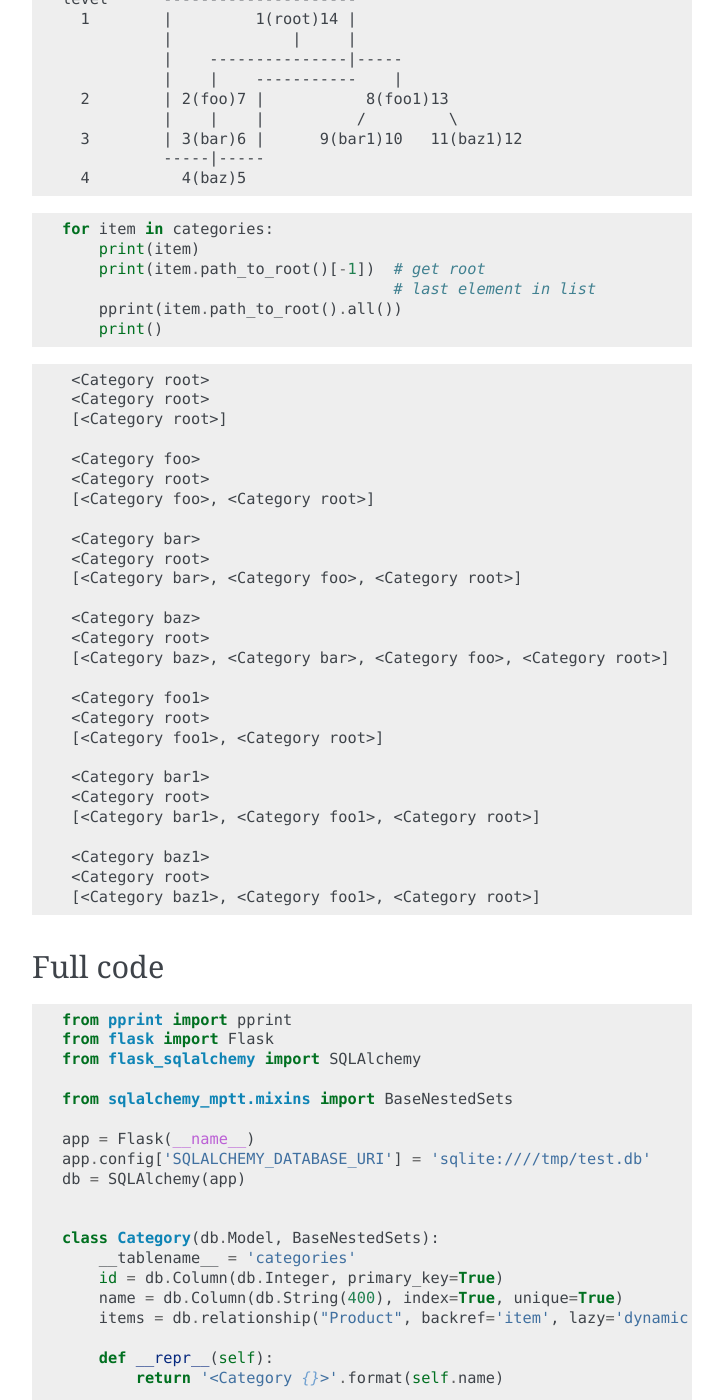
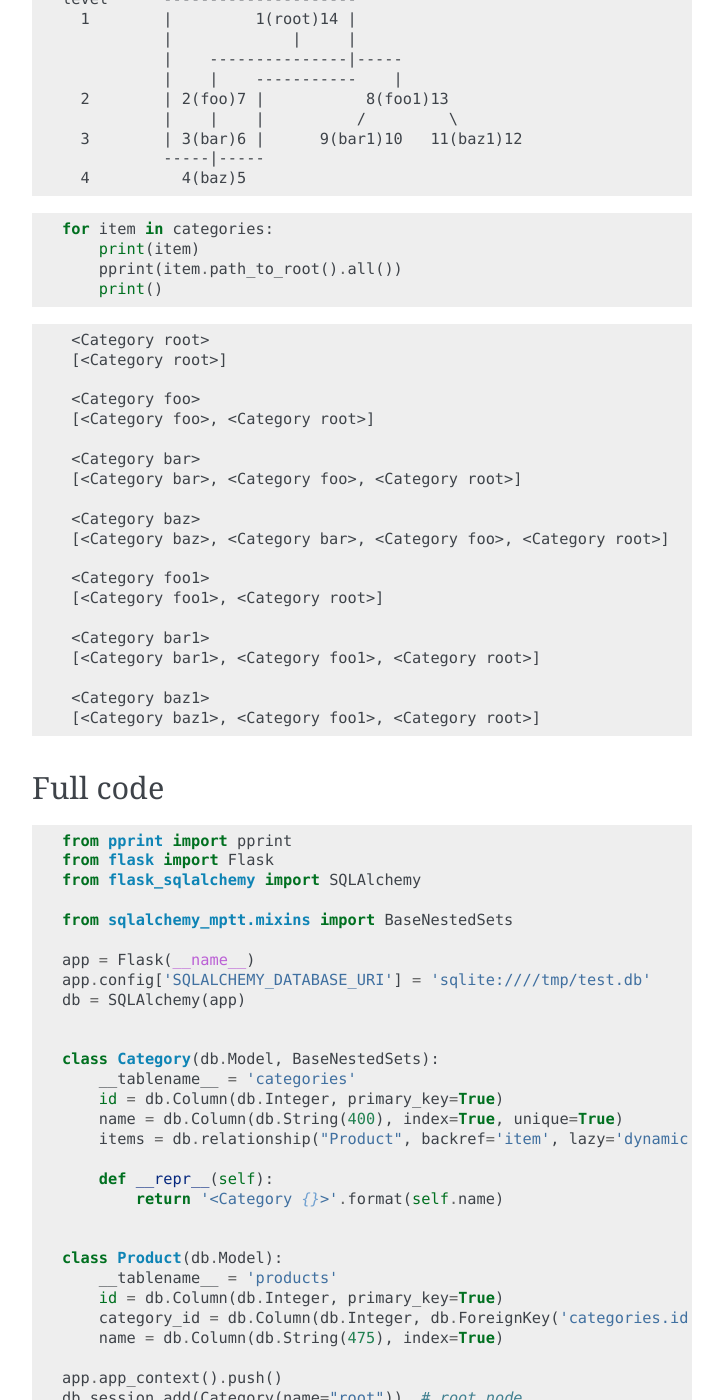
Before and after one commit to uralbash/sqlalchemy_mptt, a Sphinx documentation site: the page built from docs/tut_flask.rst, in a window 1280 px wide and 1400 px high, scrolled down 4596 px. Shown: the whole window, without its empty margins (388-1111 px from the left). Built offline with Sphinx 7.4.7, drawn with Linux system fonts in a browser that asks for light colours; some of the changed text lies outside the part shown.

Commit message:
Remove documentation for defunct feature

```diff
--- a/docs/tut_flask.rst
+++ b/docs/tut_flask.rst
@@ -268,8 +268,6 @@
 
    for item in categories:
        print(item)
-       print(item.path_to_root()[-1])  # get root
-                                       # last element in list
        pprint(item.path_to_root().all())
        print()
 
@@ -277,31 +275,24 @@
    :options: +NORMALIZE_WHITESPACE
 
     <Category root>
-    <Category root>
     [<Category root>]
 
     <Category foo>
-    <Category root>
     [<Category foo>, <Category root>]
 
     <Category bar>
-    <Category root>
     [<Category bar>, <Category foo>, <Category root>]
 
     <Category baz>
-    <Category root>
     [<Category baz>, <Category bar>, <Category foo>, <Category root>]
 
     <Category foo1>
-    <Category root>
     [<Category foo1>, <Category root>]
 
     <Category bar1>
-    <Category root>
     [<Category bar1>, <Category foo1>, <Category root>]
 
     <Category baz1>
-    <Category root>
     [<Category baz1>, <Category foo1>, <Category root>]
 
 Full code
@@ -423,37 +414,29 @@
 
     for item in categories:
         print(item)
-        print(item.path_to_root()[-1])
         pprint(item.path_to_root().all())
         print()
 
     '''
     <Category root>
-    <Category root>
     [<Category root>]
 
     <Category foo>
-    <Category root>
     [<Category foo>, <Category root>]
 
     <Category bar>
-    <Category root>
     [<Category bar>, <Category foo>, <Category root>]
 
     <Category baz>
-    <Category root>
     [<Category baz>, <Category bar>, <Category foo>, <Category root>]
 
     <Category foo1>
-    <Category root>
     [<Category foo1>, <Category root>]
 
     <Category bar1>
-    <Category root>
     [<Category bar1>, <Category foo1>, <Category root>]
 
     <Category baz1>
-    <Category root>
     [<Category baz1>, <Category foo1>, <Category root>]
     '''
 
@@ -492,29 +475,22 @@
      [{'node': <Category baz1>}]
 
      <Category root>
-     <Category root>
      [<Category root>]
 
      <Category foo>
-     <Category root>
      [<Category foo>, <Category root>]
 
      <Category bar>
-     <Category root>
      [<Category bar>, <Category foo>, <Category root>]
 
      <Category baz>
-     <Category root>
      [<Category baz>, <Category bar>, <Category foo>, <Category root>]
 
      <Category foo1>
-     <Category root>
      [<Category foo1>, <Category root>]
 
      <Category bar1>
-     <Category root>
      [<Category bar1>, <Category foo1>, <Category root>]
 
      <Category baz1>
-     <Category root>
      [<Category baz1>, <Category foo1>, <Category root>]
```
